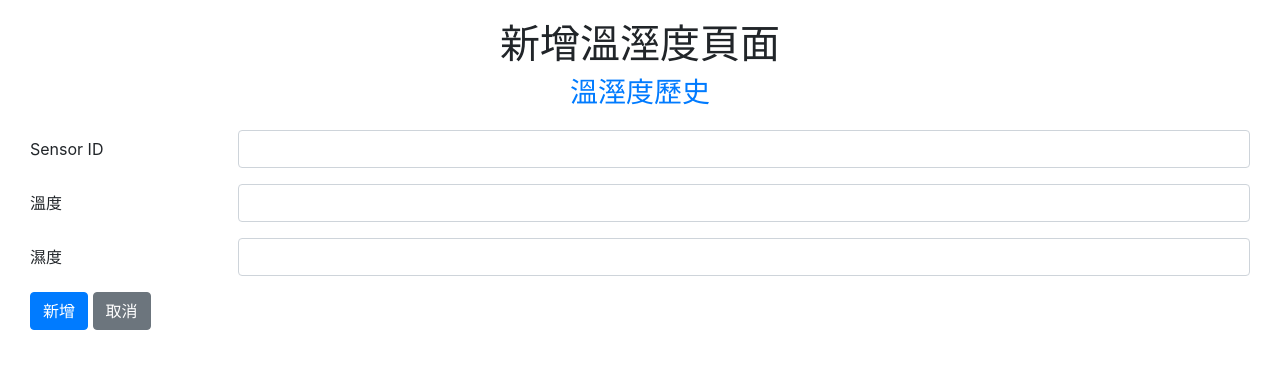
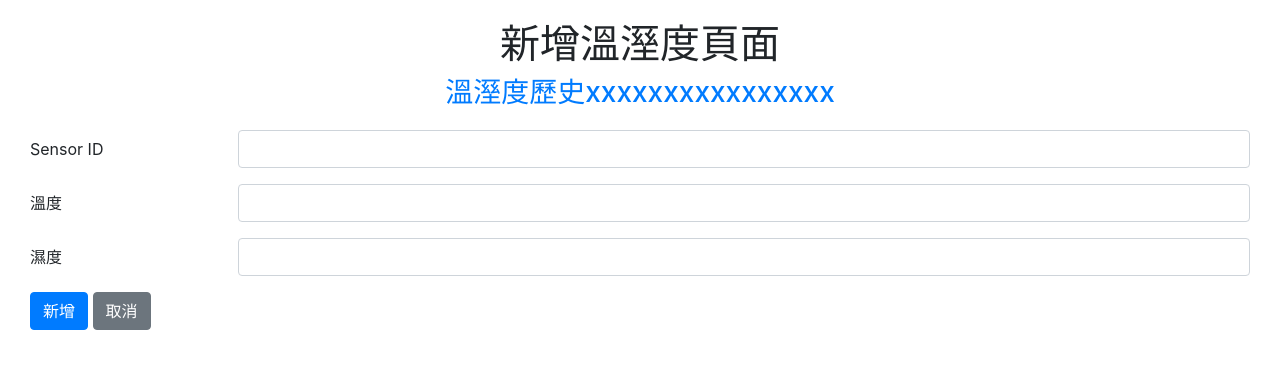
Before and after one commit to tonyyeh617/homework5-2, a Django app: template templates/add_temperature.html in a window 1280 px wide. Shown: the top 369 px of the page. Run offline with Django 3.2, Linux system fonts and the light colour scheme; the template is opened without the code that fills it, so the values that code supplies are empty.

Commit message:
9/24 change template

```diff
--- a/templates/add_temperature.html
+++ b/templates/add_temperature.html
@@ -22,7 +22,7 @@
 <body>
    <div class = "head">
     <h1>新增溫溼度頁面</h1>
-    <h3><a href="{% url 'view_history_temperature' %}">溫溼度歷史</a></h3>
+    <h3><a href="{% url 'view_history_temperature' %}">溫溼度歷史xxxxxxxxxxxxxxxx</a></h3>
    </div>
    <div class="content">
     <form action="{% url 'add_temperature' %}" method="post">
--- a/templates/show_temperature1.html
+++ b/templates/show_temperature1.html
@@ -19,7 +19,7 @@
 <body>
     <div class="container">
         <div class="row justify-content-center mt-4">
-            <h3>目前溫濕度</h3>
+            <h3>目前溫濕度xxxxxxxxx</h3>
         </div>
         <div class="row justify-content-center mt-4">
             <div class="col-md-2" id="temperature_title">
```
